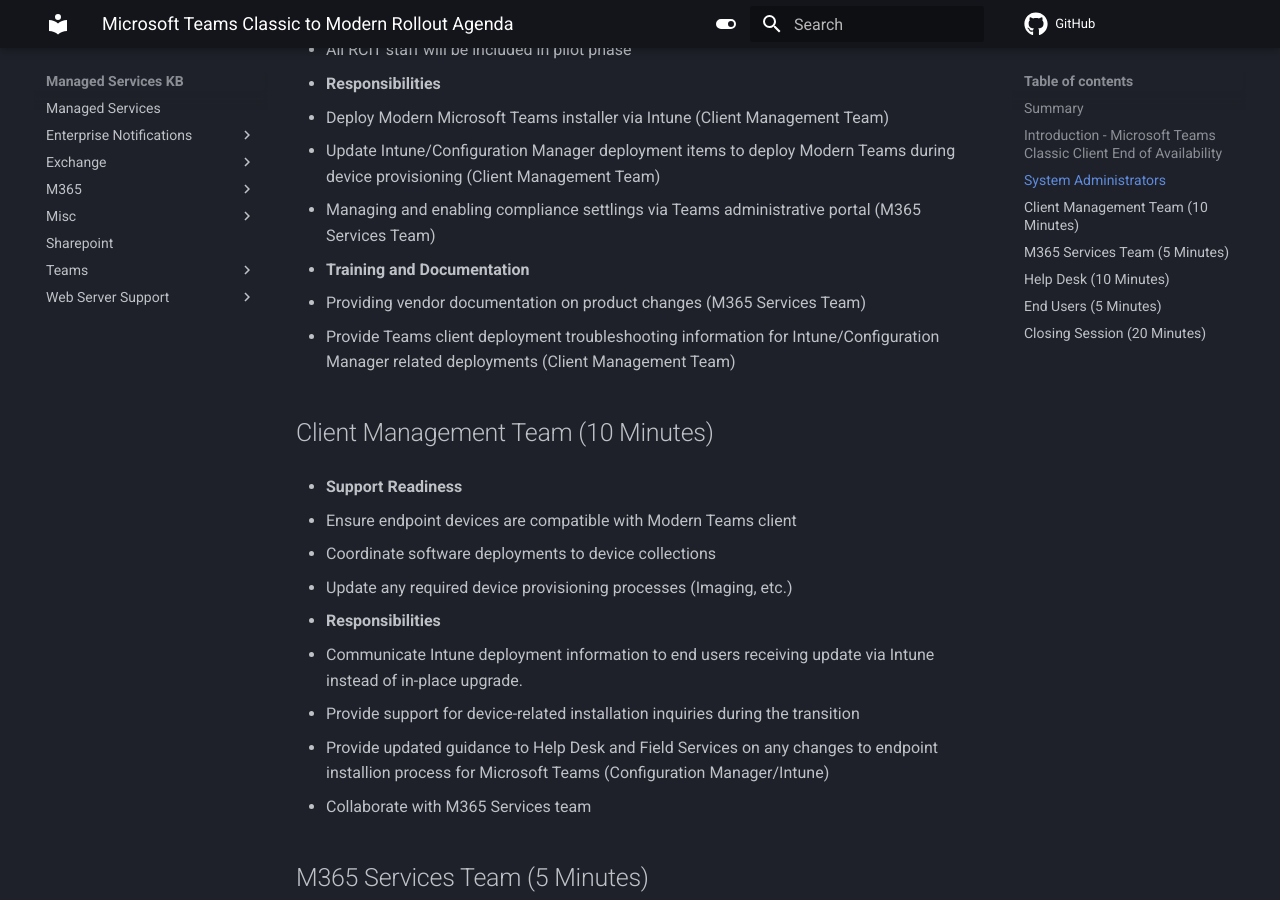
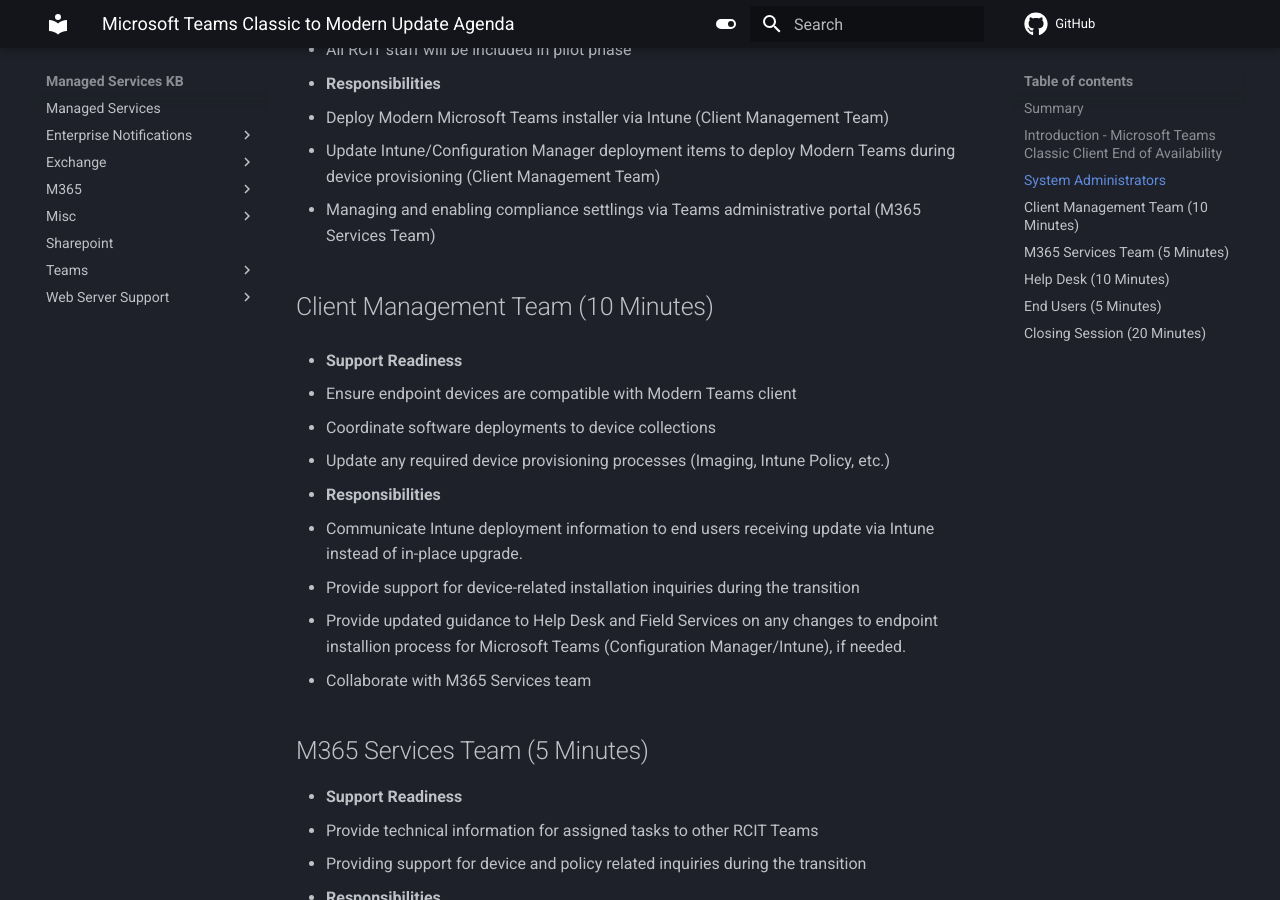
Before and after one commit to gpegues/MKDocs_Dev, an MkDocs documentation site: the page built from docs/Teams/TeamsMigration/TeamMigrationAgenda-FinalDraft.md, in a window 1280 px wide and 900 px high, scrolled down 1135 px. Built offline with MkDocs 1.6.1 and Material for MkDocs 9.7.7, drawn with Linux system fonts in a browser that asks for light colours; comment, search, counter and statistics services are not loaded; some of the changed text lies outside the part shown.

Commit message:
Update TeamMigrationAgenda-FinalDraft.md

```diff
--- a/docs/Teams/TeamsMigration/TeamMigrationAgenda-FinalDraft.md
+++ b/docs/Teams/TeamsMigration/TeamMigrationAgenda-FinalDraft.md
@@ -1,4 +1,4 @@
-# Microsoft Teams Classic to Modern Rollout Agenda
+# Microsoft Teams Classic to Modern Update Agenda
 
 ## Summary
 Microsoft Teams Classic Client is approaching product end of life.
@@ -29,23 +29,18 @@
   - Update Intune/Configuration Manager deployment items to deploy Modern Teams during device provisioning (Client Management Team)
   - Managing and enabling compliance settlings via Teams administrative portal (M365 Services Team)
 
-- **Training and Documentation**
-
-  - Providing vendor documentation on product changes (M365 Services Team)
-  - Provide Teams client deployment troubleshooting information for Intune/Configuration Manager related deployments (Client Management Team)
-
 ## Client Management Team (10 Minutes)
 
 - **Support Readiness**
 
   - Ensure endpoint devices are compatible with Modern Teams client
   - Coordinate software deployments to device collections
-  - Update any required device provisioning processes (Imaging, etc.)
+  - Update any required device provisioning processes (Imaging, Intune Policy, etc.)
 
 - **Responsibilities**
   - Communicate Intune deployment information to end users receiving update via Intune instead of in-place upgrade.
   - Provide support for device-related installation inquiries during the transition
-  - Provide updated guidance to Help Desk and Field Services on any changes to endpoint installion process for Microsoft Teams (Configuration Manager/Intune)
+  - Provide updated guidance to Help Desk and Field Services on any changes to endpoint installion process for Microsoft Teams (Configuration Manager/Intune), if needed.
   - Collaborate with M365 Services team
 
 ## M365 Services Team (5 Minutes)
```
